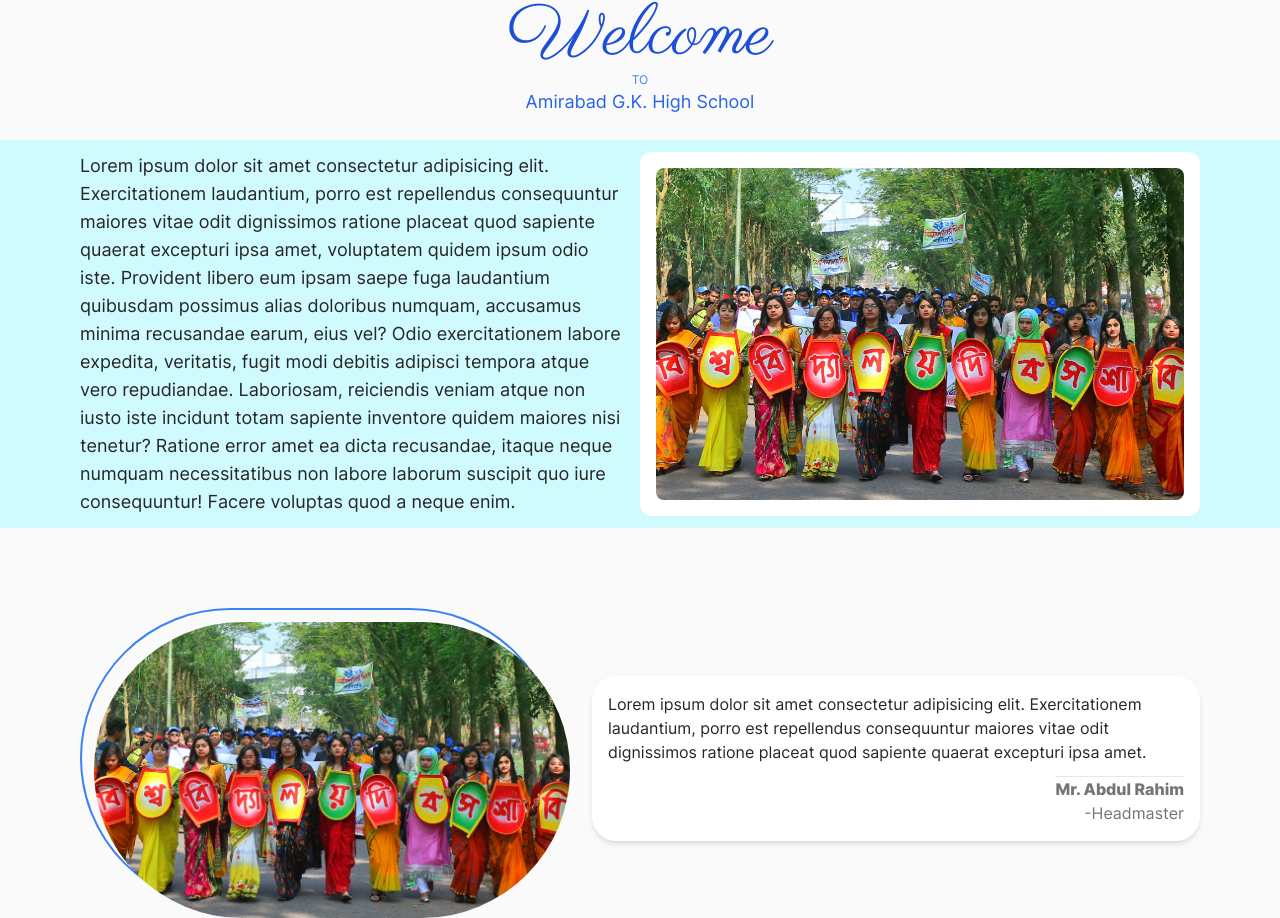
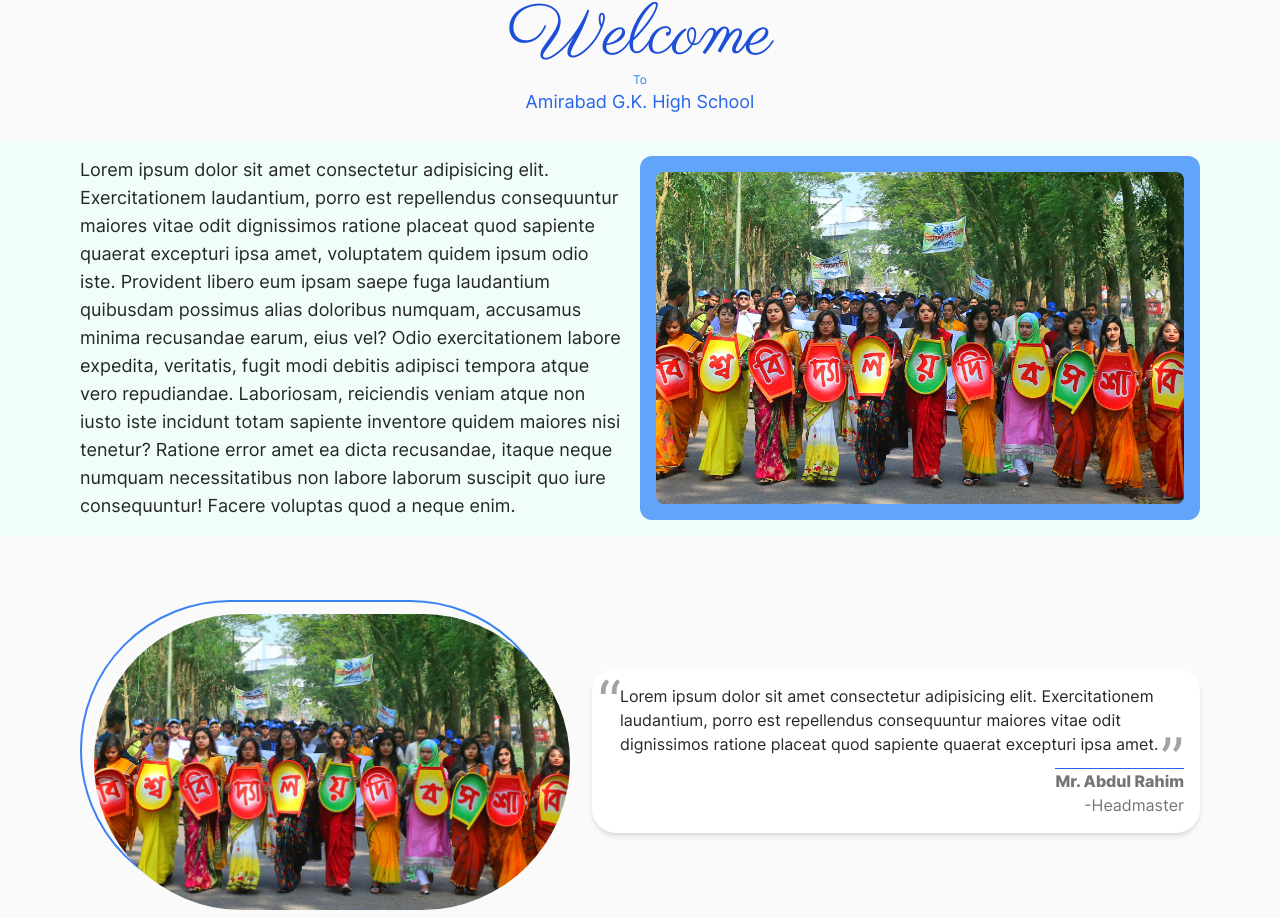
Before and after one commit to tuhinsaud4614/high-school, a Next.js app: page / in a window 1280 px wide. Shown: the part 488-1406 px from the top of the page. Built offline with nearby package versions, Linux system fonts and the light colour scheme.

Commit message:
Home headmaster Component update 1

```diff
--- a/components/home/HeadMasterCard.tsx
+++ b/components/home/HeadMasterCard.tsx
@@ -1,8 +1,10 @@
+import { useLocale } from "hooks";
 import Image from "next/image";
 
 const HeadMasterCard = () => {
+  const { localeConst } = useLocale();
   return (
-    <section className="max-w-6xl mx-auto px-4 md:mt-20 mt-7 md:flex md:items-center">
+    <section className="max-w-6xl mx-auto px-4 md:mt-16 mt-7 md:flex md:items-center">
       <div className="relative h-[11.25rem] w-full md:h-[18.75rem] md:w-[30rem]">
         <div className="absolute inset-0 w-full h-full rounded-full border-2 border-blue-500">
           <div className="relative w-full h-full rounded-full overflow-hidden md:mt-3 md:ml-3">
@@ -16,17 +18,17 @@ const HeadMasterCard = () => {
           </div>
         </div>
       </div>
-      <div className="md:flex-1 md:pl-8">
+      <div className="md:flex-1 md:pl-8 mt-3 md:mt-0">
         <div className="bg-white shadow-md p-4 rounded-3xl">
-          <blockquote className="text-neutral-800 relative">
+          <blockquote className="text-neutral-800 relative after:absolute after:content-['“'] after:text-neutral-400 after:top-0 after:-left-2.5 after:leading-[0.6] after:text-6xl before:content-['”'] before:absolute before:leading-[0] before:text-neutral-400 before:-bottom-[5%] before:right-0 before:text-6xl px-3">
             Lorem ipsum dolor sit amet consectetur adipisicing elit.
             Exercitationem laudantium, porro est repellendus consequuntur
             maiores vitae odit dignissimos ratione placeat quod sapiente quaerat
             excepturi ipsa amet.
           </blockquote>
-          <h6 className="text-[#757575] flex flex-col items-end border-t mt-3 ml-auto w-fit">
-            <strong>Mr. Abdul Rahim</strong>
-            <span>-Headmaster</span>
+          <h6 className="text-[#757575] flex flex-col items-end border-t border-blue-600 mt-3 ml-auto w-fit">
+            <strong>{localeConst.HOME.headSirName}</strong>
+            <span>-{localeConst.HOME.headSirTitle}</span>
           </h6>
         </div>
       </div>
--- a/components/home/Welcome.tsx
+++ b/components/home/Welcome.tsx
@@ -17,15 +17,15 @@ const Welcome = () => {
           {localeConst.HOME.welcome}
         </span>
         {locale !== "bn" && (
-          <span className="text-xs md:lg text-blue-500">TO</span>
+          <span className="text-xs md:lg text-blue-500">To</span>
         )}
         <span className="text-lg text-center text-blue-600">
           {localeConst.APP_TITLE}
         </span>
       </h1>
-      <section className="bg-cyan-100">
-        <div className="md:flex md:justify-center max-w-6xl mx-auto px-4 py-3">
-          <div className="relative h-[11.25rem] md:h-auto md:order-2 md:basis-1/2 bg-white rounded-xl">
+      <section className="bg-teal-50">
+        <div className="md:flex md:justify-center max-w-6xl mx-auto p-4">
+          <div className="relative h-[11.25rem] md:h-auto md:order-2 md:basis-1/2 bg-blue-400 rounded-xl">
             <div className="absolute inset-0 md:inset-4">
               <div className=" w-full h-full relative rounded-lg overflow-hidden">
                 <Image
--- a/locales/bn.ts
+++ b/locales/bn.ts
@@ -5,6 +5,8 @@ export const HOME = {
   welcome: "স্বাগতম",
   welcomeText:
     "অর্থহীন লেখা যার মাঝে আছে অনেক কিছু। হ্যাঁ, এই লেখার মাঝেই আছে অনেক কিছু। যদি তুমি মনে করো, এটা তোমার কাজে লাগবে, তাহলে তা লাগবে কাজে। নিজের ভাষায় লেখা দেখতে অভ্যস্ত হও। মনে রাখবে লেখা অর্থহীন হয়, যখন তুমি তাকে অর্থহীন মনে করো; আর লেখা অর্থবোধকতা তৈরি করে, যখন তুমি তাতে অর্থ ঢালো। যেকোনো লেখাই তোমার কাছে অর্থবোধকতা তৈরি করতে পারে, যদি তুমি সেখানে অর্থদ্যোতনা দেখতে পাও। …ছিদ্রান্বেষণ? না, তা হবে কেন?\n\nযে কথাকে কাজে লাগাতে চাও, তাকে কাজে লাগানোর কথা চিন্তা করার আগে ভাবো, তুমি কি সেই কথার জাদুতে আচ্ছন্ন হয়ে গেছ কিনা। তুমি যদি নিশ্চিত হও যে, তুমি কোনো মোহাচ্ছাদিত আবহে আবিষ্ট হয়ে অন্যের শেখানো বুলি আত্মস্থ করছো না, তাহলে তুমি নির্ভয়ে, নিশ্চিন্তে অগ্রসর হও। তুমি সেই কথাকে জানো, বুঝো, আত্মস্থ করো; মনে রাখবে, যা অনুসরণ করতে চলেছো, তা আগে অনুধাবন করা জরুরি; এখানে কিংকর্তব্যবিমূঢ় হবার কোনো সুযোগ নেই।",
+  headSirName: "জনাব আবদুল রহিম",
+  headSirTitle: "প্রধান শিক্ষক",
 };
 export const ROUTES = {
   home: "হোম",
--- a/locales/en.ts
+++ b/locales/en.ts
@@ -4,6 +4,8 @@ export const HOME = {
   welcome: "Welcome",
   welcomeText:
     "Lorem ipsum dolor sit amet consectetur adipisicing elit. Exercitationem laudantium, porro est repellendus consequuntur maiores vitae odit dignissimos ratione placeat quod sapiente quaerat excepturi ipsa amet, voluptatem quidem ipsum odio iste. Provident libero eum ipsam saepe fuga laudantium quibusdam possimus alias doloribus numquam, accusamus minima recusandae earum, eius vel? Odio exercitationem labore expedita, veritatis, fugit modi debitis adipisci tempora atque vero repudiandae. Laboriosam, reiciendis veniam atque non iusto iste incidunt totam sapiente inventore quidem maiores nisi tenetur? Ratione error amet ea dicta recusandae, itaque neque numquam necessitatibus non labore laborum suscipit quo iure consequuntur! Facere voluptas quod a neque enim.",
+  headSirName: "Mr. Abdul Rahim",
+  headSirTitle: "Headmaster",
 };
 export const ROUTES = {
   home: "Home",
--- a/pages/_document.tsx
+++ b/pages/_document.tsx
@@ -16,7 +16,7 @@ class MyDocument extends Document {
     return (
       <Html lang="en">
         <Head />
-        <body className="bg-zinc-50">
+        <body className="bg-neutral-50">
           <Main />
           <div id="presentational" role="presentation"></div>
           <NextScript />
```
